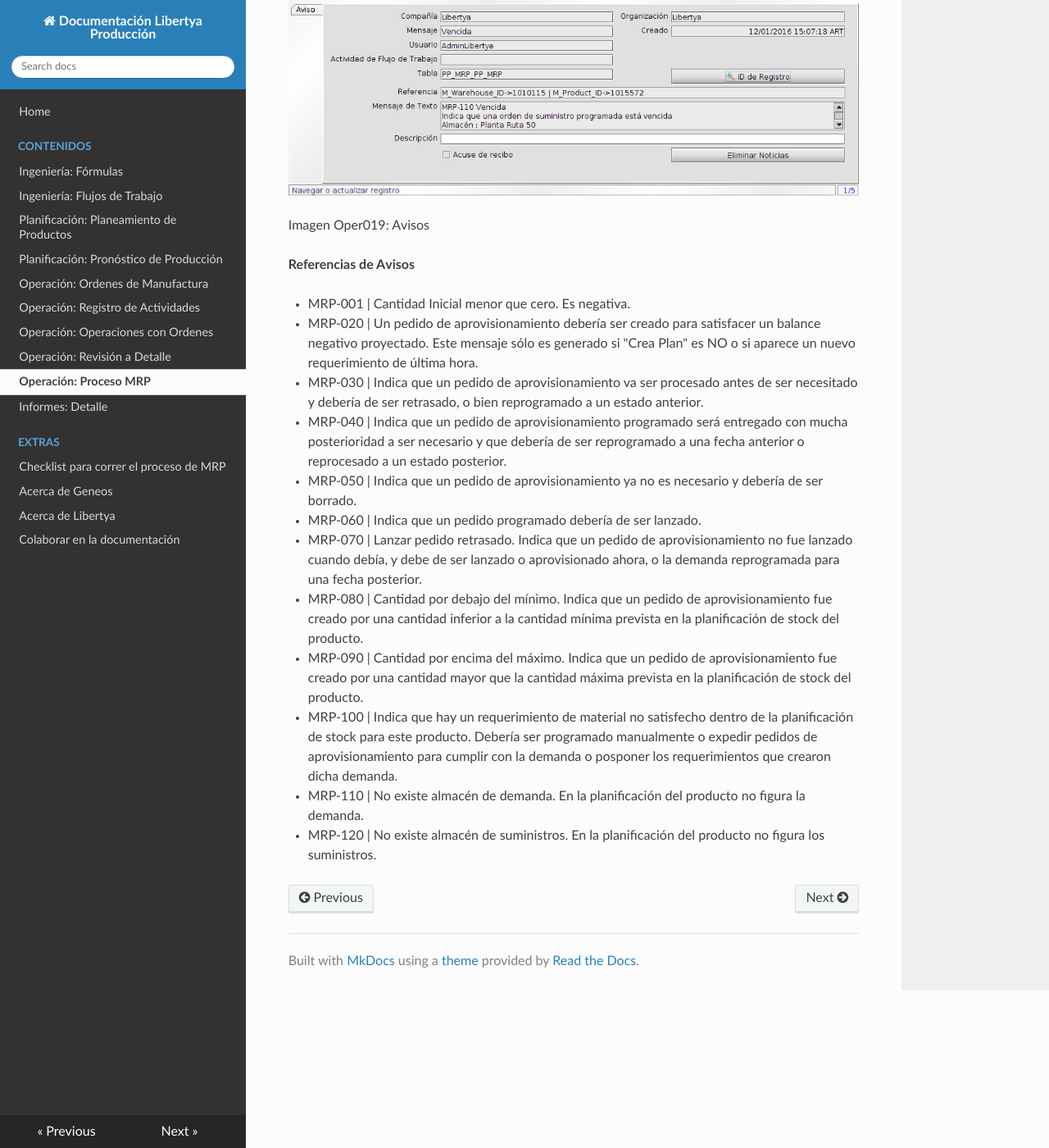
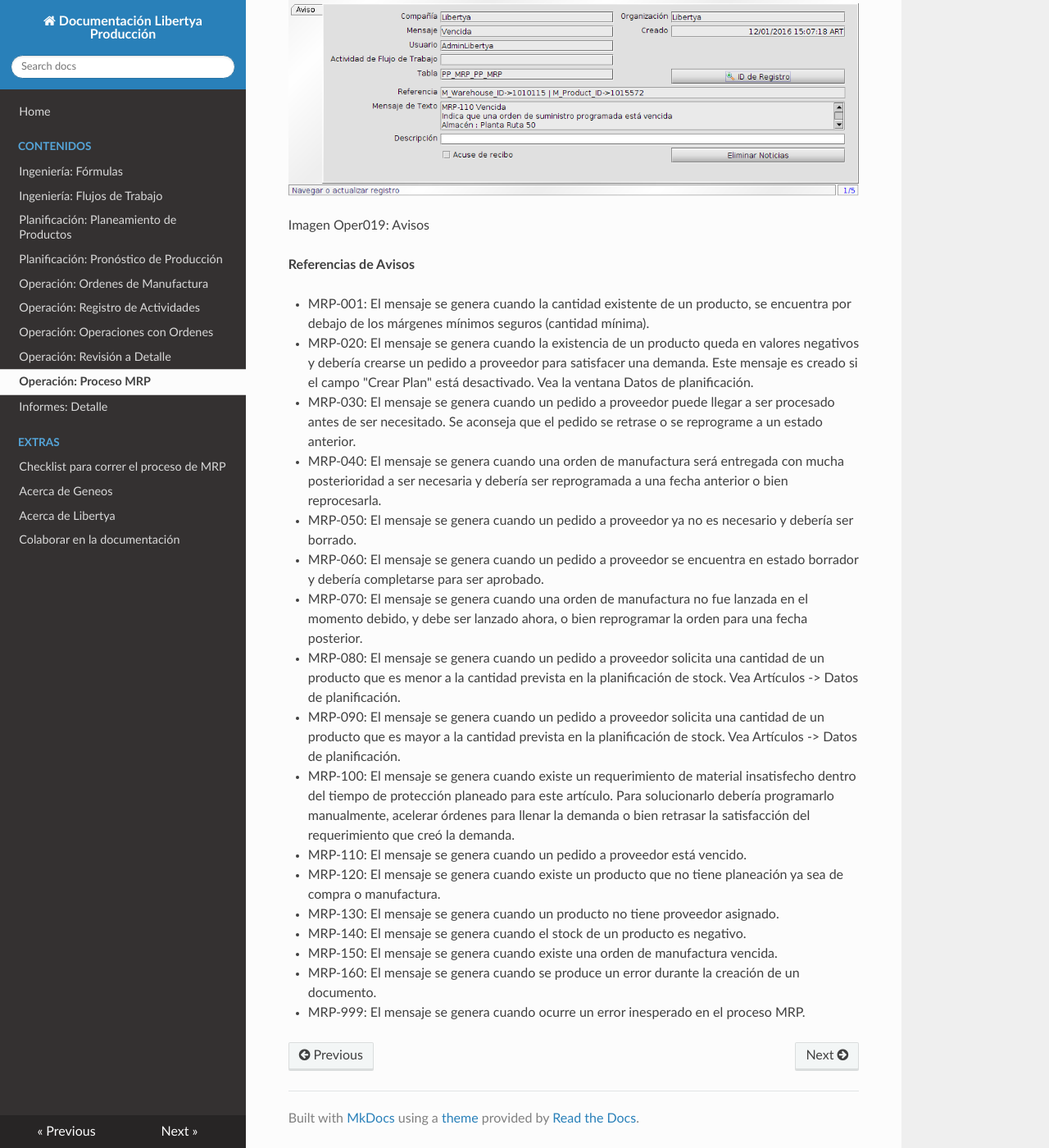
Before and after one commit to geneos/libertya_doc, an MkDocs documentation site: the page built from docs/docs/manufactura-proceso.md, in a window 1280 px wide and 1400 px high, scrolled down 2877 px. Shown: the whole window at 82% size. Built offline with MkDocs 1.6.1, drawn with Linux system fonts in a browser that asks for light colours; nearby versions of some CDN libraries; old or Windows-style settings are respelled for this version of MkDocs.

Commit message:
Mejora de los avisos del MRP

```diff
--- a/docs/docs/manufactura-proceso.md
+++ b/docs/docs/manufactura-proceso.md
@@ -83,15 +83,39 @@ Imagen Oper019: Avisos
 
 **Referencias de Avisos**
 
-* MRP-001  | Cantidad Inicial menor que cero. Es negativa.
-* MRP-020  | Un pedido de aprovisionamiento debería ser creado para satisfacer un balance negativo proyectado. Este mensaje sólo es generado si "Crea Plan" es NO o si aparece un nuevo requerimiento de última hora.
-* MRP-030  | Indica que un pedido de aprovisionamiento va ser procesado antes de ser necesitado y debería de ser retrasado, o bien reprogramado a un estado anterior.
-* MRP-040  | Indica que un pedido de aprovisionamiento programado será entregado con mucha posterioridad a ser necesario y que debería de ser reprogramado a una fecha anterior o reprocesado a un estado posterior.
-* MRP-050  | Indica que un pedido de aprovisionamiento ya no es necesario y debería de ser borrado.
-* MRP-060  | Indica que un pedido programado debería de ser lanzado.
-* MRP-070  | Lanzar pedido retrasado. Indica que un pedido de aprovisionamiento no fue lanzado cuando debía, y debe de ser lanzado o aprovisionado ahora, o la demanda reprogramada para una fecha posterior.
-* MRP-080  | Cantidad por debajo del mínimo. Indica que un pedido de aprovisionamiento fue creado por una cantidad inferior a la cantidad mínima prevista en la planificación de stock del producto.
-* MRP-090  | Cantidad por encima del máximo. Indica que un pedido de aprovisionamiento fue creado por una cantidad mayor que la cantidad máxima prevista en la planificación de stock del producto.
-* MRP-100  | Indica que hay un requerimiento de material no satisfecho dentro de la planificación de stock para este producto. Debería ser programado manualmente o expedir pedidos de aprovisionamiento para cumplir con la demanda o posponer los requerimientos que crearon dicha demanda.
-* MRP-110  | No existe almacén de demanda. En la planificación del producto no figura la demanda.
-* MRP-120  | No existe almacén de suministros. En la planificación del producto no figura los suministros.
+* MRP-001: El mensaje se genera cuando la cantidad existente de un producto, se encuentra por debajo de los márgenes mínimos seguros (cantidad mínima).
+
+* MRP-020: El mensaje se genera cuando la existencia de un producto queda en valores negativos y debería crearse un pedido a proveedor para satisfacer una demanda. Este mensaje es creado si el campo "Crear Plan" está desactivado.
+Vea la ventana Datos de planificación.
+
+* MRP-030: El mensaje se genera cuando un pedido a proveedor puede llegar a ser procesado antes de ser necesitado. Se aconseja que el pedido se retrase o se reprograme a un estado anterior.
+
+* MRP-040: El mensaje se genera cuando una orden de manufactura será entregada con mucha posterioridad a ser necesaria y debería ser reprogramada a una fecha anterior o bien reprocesarla.
+
+* MRP-050: El mensaje se genera cuando un pedido a proveedor ya no es necesario y debería ser borrado.
+
+* MRP-060: El mensaje se genera cuando un pedido a proveedor se encuentra en estado borrador y debería completarse para ser aprobado.
+
+* MRP-070: El mensaje se genera cuando una orden de manufactura no fue lanzada en el momento debido, y debe ser lanzado ahora, o bien reprogramar la orden para una fecha posterior.
+
+* MRP-080: El mensaje se genera cuando un pedido a proveedor solicita una cantidad de un producto que es menor a la cantidad prevista en la planificación de stock.
+Vea Artículos -> Datos de planificación.
+
+* MRP-090: El mensaje se genera cuando un pedido a proveedor solicita una cantidad de un producto que es mayor a la cantidad prevista en la planificación de stock.
+Vea Artículos -> Datos de planificación.
+
+* MRP-100: El mensaje se genera cuando existe un requerimiento de material insatisfecho dentro del tiempo de protección planeado para este artículo. Para solucionarlo debería programarlo manualmente, acelerar órdenes para llenar la demanda o bien retrasar la satisfacción del requerimiento que creó la demanda.
+
+* MRP-110: El mensaje se genera cuando un pedido a proveedor está vencido.
+
+* MRP-120: El mensaje se genera cuando existe un producto que no tiene planeación ya sea de compra o manufactura.
+
+* MRP-130: El mensaje se genera cuando un producto no tiene proveedor asignado.
+
+* MRP-140: El mensaje se genera cuando el stock de un producto es negativo.
+
+* MRP-150: El mensaje se genera cuando existe una orden de manufactura vencida.
+
+* MRP-160: El mensaje se genera cuando se produce un error durante la creación de un documento.
+
+* MRP-999: El mensaje se genera cuando ocurre un error inesperado en el proceso MRP.
```
